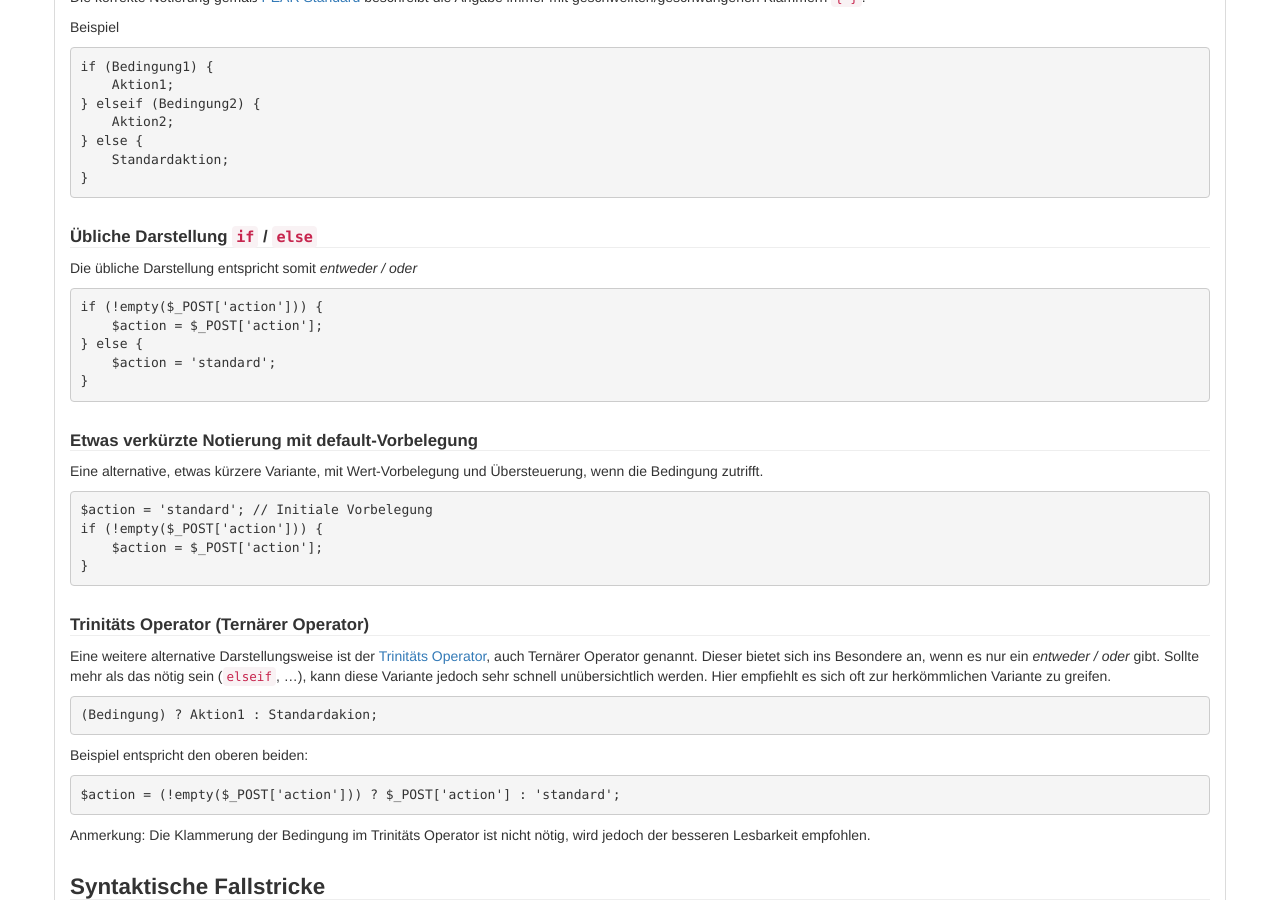
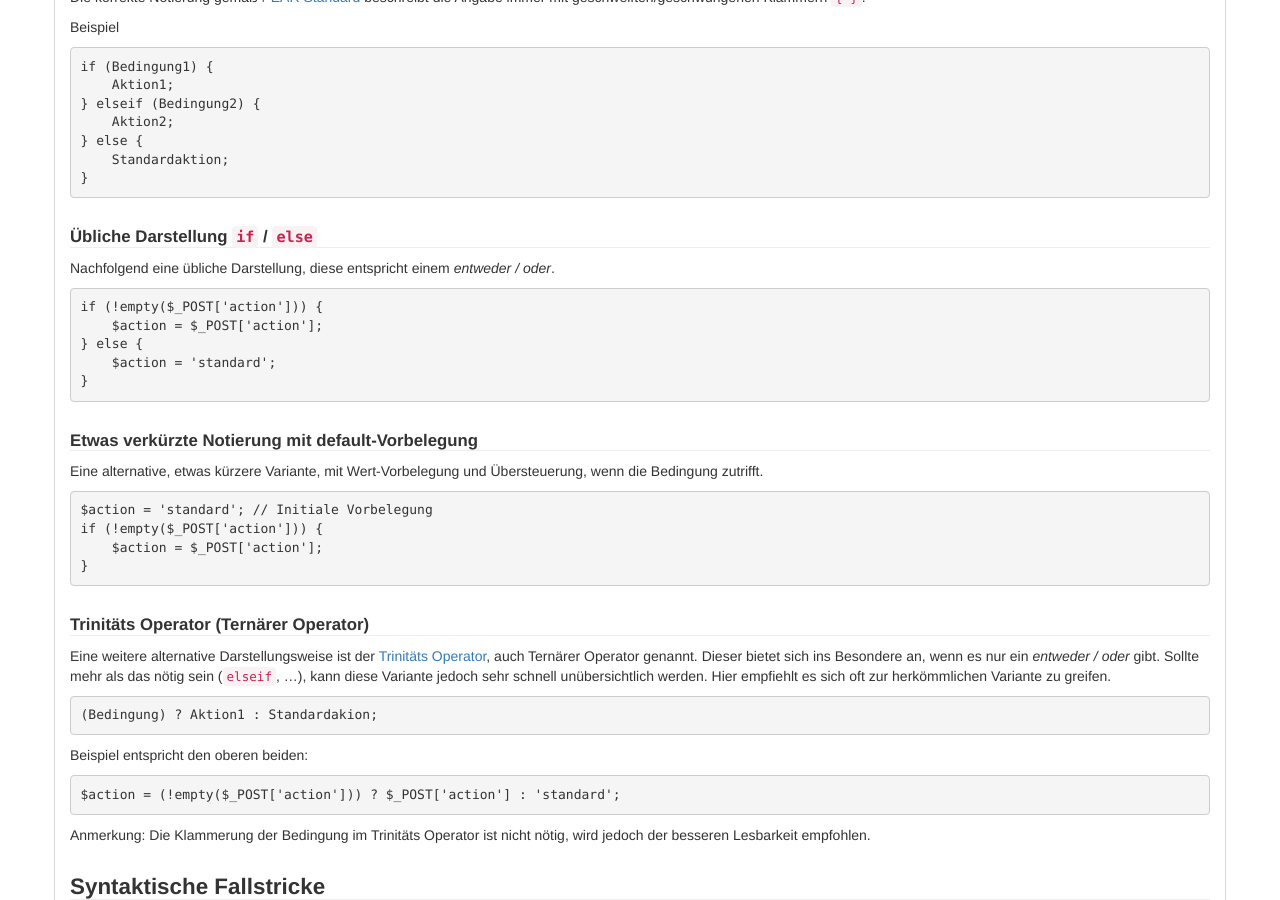
Before and after one commit to php-de/php-de.github.io, a Jekyll site: the page built from code-optimizing/if.md, in a window 1280 px wide and 900 px high, scrolled down 735 px. Built offline with Jekyll 4.4.1, drawn with Linux system fonts in a browser that asks for light colours; nearby versions of some CDN libraries.

Commit message:
Update if.md
korr.

```diff
--- a/code-optimizing/if.md
+++ b/code-optimizing/if.md
@@ -60,7 +60,7 @@ if (Bedingung1) {
 
 #### Übliche Darstellung `if` / `else`
 
-Die übliche Darstellung entspricht somit *entweder / oder*
+Nachfolgend eine übliche Darstellung, diese entspricht einem *entweder / oder*.
 
 ~~~ php
 if (!empty($_POST['action'])) {
```
